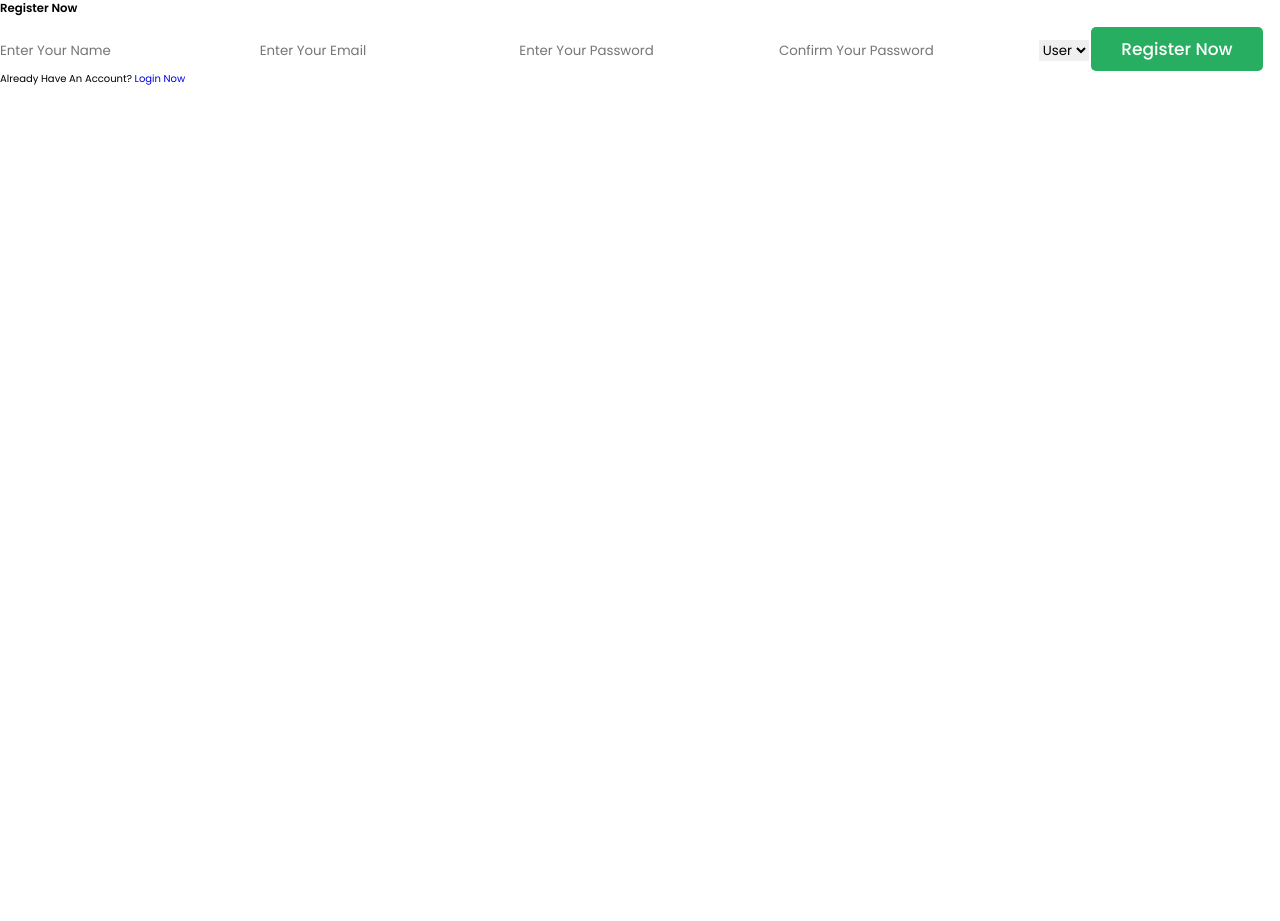
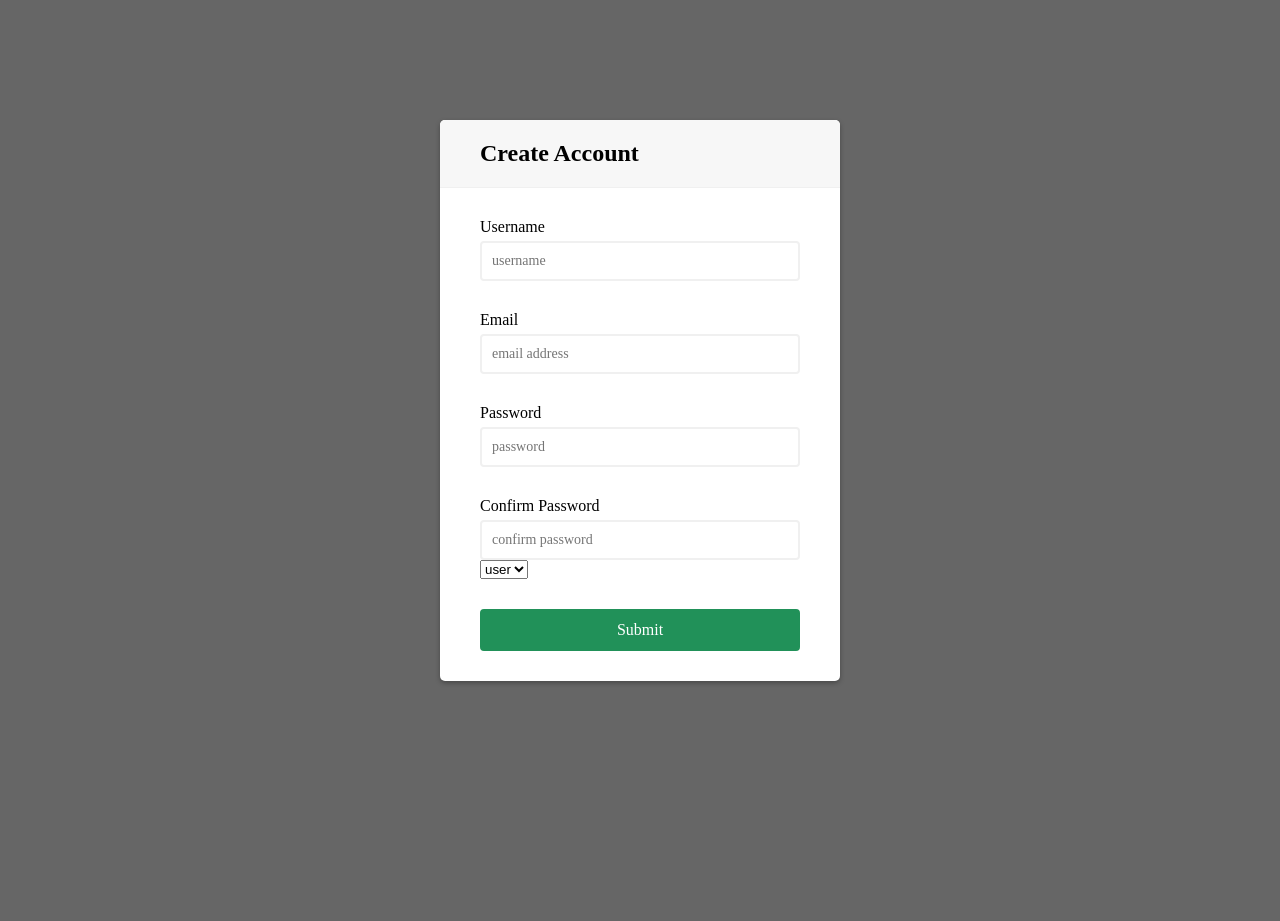
Before and after one commit to Harry2004harish/onlinebook, a PHP site: page /register.php in a window 1280 px wide. Shown: the top 921 px of the page. After the commit the page ends 684 px from the top, so only its background shows below. Run offline with PHP 8.4, Linux system fonts and the light colour scheme.

Commit message:
minor changes

```diff
--- a/config.php
+++ b/config.php
@@ -1,5 +1,5 @@
 <?php
 
-$conn = mysqli_connect("localhost","magar","","ecom") or die('connection failed');
+$conn = mysqli_connect("localhost","magar","","shop_db") or die('connection failed');
 
 ?>
--- a/css/admin_style.css
+++ b/css/admin_style.css
@@ -508,8 +508,6 @@ section{
 
 
 
-
-
 /* media queries  */
 
 @media (max-width:991px){
--- a/login.php
+++ b/login.php
@@ -82,7 +82,7 @@ if(isset($message)){
         <div id="close-login-btn" class="fas fa-times"></div>
         <form action="" method="post">
             <h3>Login</h3>
-            <span>Username</span>
+            <span>Email</span>
             <input type="email" name="email" class="box" placeholder="Enter your email" id="" required class="box">
             <span>Password</span>
             <input type="password" name="password" class="box" placeholder="Enter your password" id="" required
@@ -94,7 +94,7 @@ if(isset($message)){
             <input type="submit" name="submit" value="login now" class="btn">
             <!-- <input type="submit" value="sign in" class="btn"> -->
             <p>Forget Password ? <a href="#">Click Here</a></p>
-            <p>Don't Have an account ? <a href="#">Create One</a>
+            <p>Don't Have an account ? <a href="register.php">Create One</a>
             </p>
         </form>
         <!-- </div> -->
--- a/register.php
+++ b/register.php
@@ -9,7 +9,6 @@ if(isset($_POST['submit'])){
    $pass = mysqli_real_escape_string($conn, md5($_POST['password']));
    $cpass = mysqli_real_escape_string($conn, md5($_POST['cpassword']));
    $user_type = $_POST['user_type'];
-
    $select_users = mysqli_query($conn, "SELECT * FROM `users` WHERE email = '$email' AND password = '$pass'") or die('query failed');
 
    if(mysqli_num_rows($select_users) > 0){
@@ -41,7 +40,8 @@ if(isset($_POST['submit'])){
     <link rel="stylesheet" href="https://cdnjs.cloudflare.com/ajax/libs/font-awesome/6.0.0/css/all.min.css">
 
     <!-- custom css file link  -->
-    <link rel="stylesheet" href="css/style.css">
+    <link rel="stylesheet" href="css/registeruser.css">
+
 
 </head>
 
@@ -62,7 +62,7 @@ if(isset($message)){
 }
 ?>
 
-    <div class="form-container">
+    <!-- <div class="form-container">
 
         <form action="" method="post">
             <h3>register now</h3>
@@ -72,14 +72,52 @@ if(isset($message)){
             <input type="password" name="cpassword" placeholder="confirm your password" required class="box">
             <select name="user_type" class="box">
                 <option value="user">user</option>
-                <!-- <option value="admin">admin</option> -->
+                <option value="admin">admin</option>
             </select>
             <input type="submit" name="submit" value="register now" class="btn">
             <p>already have an account? <a href="login.php">login now</a></p>
         </form>
 
+    </div> -->
+    <div class="signup-container">
+        <div class="signup-header">
+            <h2>Create Account</h2>
+        </div>
+        <form action="" method="post" class="signup-form" id="signup-form">
+            <div class="form-control">
+                <label>Username</label>
+                <input type="text" name="name" placeholder="username" require class="box">
+                <i class="fas fa-check-circle"></i>
+                <i class="fas fa-exclamation-circle"></i>
+                <small>Error message</small>
+            </div>
+            <div class="form-control">
+                <label>Email</label>
+                <input type="email" name="email" placeholder="email address" require class="box">
+                <i class="fas fa-check-circle"></i>
+                <i class="fas fa-exclamation-circle"></i>
+                <small>Error message</small>
+            </div>
+            <div class="form-control">
+                <label>Password</label>
+                <input type="password" name="password" placeholder="password" required class="box">
+                <i class="fas fa-check-circle"></i>
+                <i class="fas fa-exclamation-circle"></i>
+                <small>Error message</small>
+            </div>
+            <div class="form-control">
+                <label>Confirm Password</label>
+                <input type="password" name="cpassword" placeholder="confirm password " required class="box">
+                <i class="fas fa-check-circle"></i>
+                <i class="fas fa-exclamation-circle"></i>
+                <small>Error message</small>
+                <select name="user_type" class="box">
+                    <option value="user">user</option>
+                </select>
+            </div>
+            <button type="submit" name="submit" value="register now" class="btn">Submit</button>
+        </form>
     </div>
-
 </body>
 
 </html>
```
Also changed, not shown: admin_contacts.php (+0 -8 lines), home.php (+52 -41 lines).
